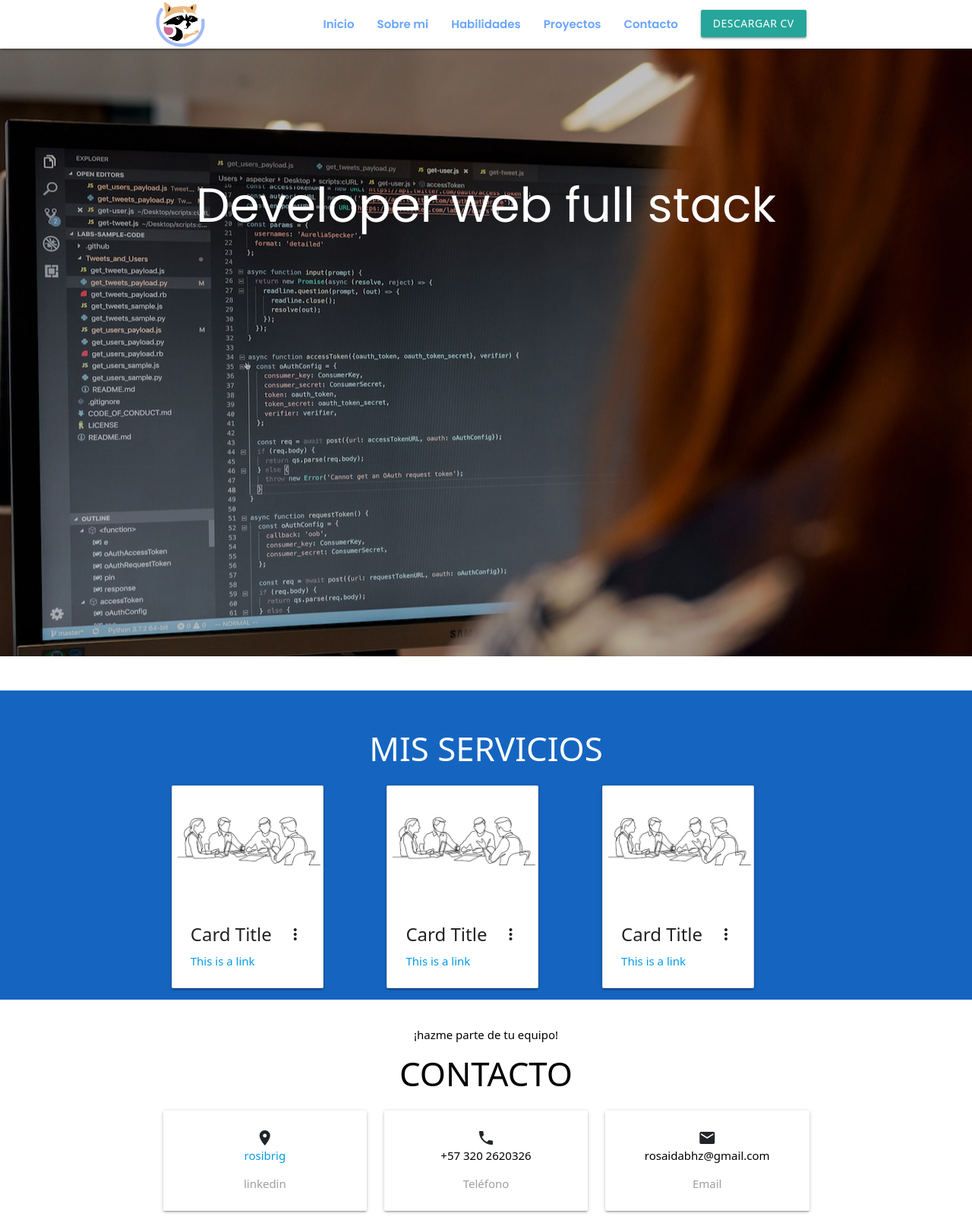
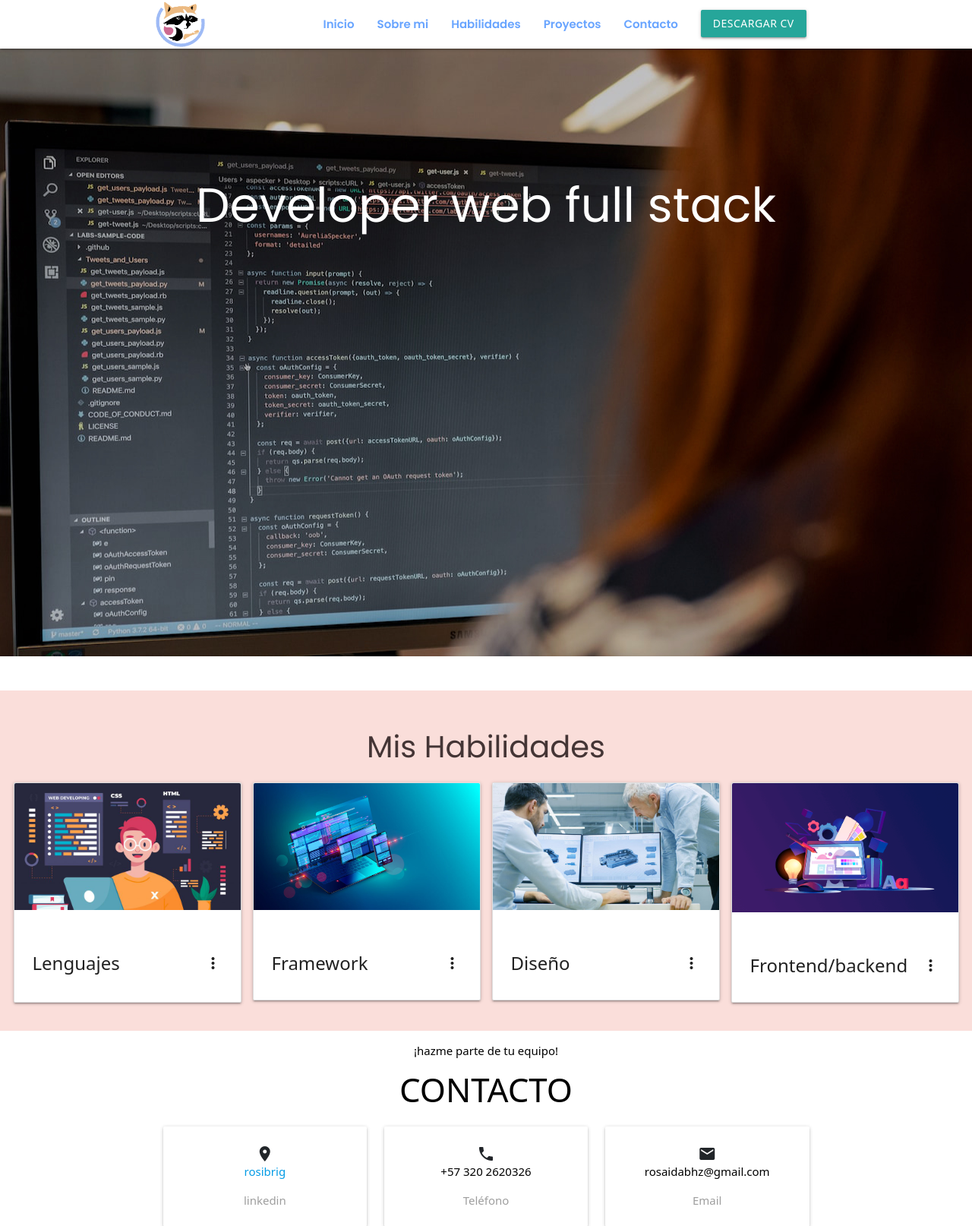
Before and after one commit to Rosaidabhz/django-porfolio-simple, a Django app: template portfolio/templates/layout.html in a window 1280 px wide. Shown: the top 1614 px of the page at 76% size. Run offline with Django 3.2, Linux system fonts and the light colour scheme; the template is opened without the code that fills it, so the values that code supplies are empty; some libraries are stand-ins or nearby versions.

Commit message:
imagenes

```diff
--- a/portfolio/static/main.css
+++ b/portfolio/static/main.css
@@ -107,7 +107,7 @@ h2,p,h3{
   color: rgb(68, 53, 53);
   font-family: 'poppins';
   font-weight: 500px;
-  font-size: 30px;
+  font-size: 40px;
 }
 .card{
   width: 200px;
@@ -136,6 +136,26 @@ text-transform: lowercase;
   font-weight: 600;
   color: #69a5ff;
 
+}
+.text-service{
+  color: rgb(68, 53, 53);
+  font-family: 'poppins';
+  font-weight: 500px;
+  font-size: 40px;
+}
+.service{
+  background-color: rgb(250, 222, 218);
+  justify-content: center;
+  flex-direction: column;
+}
+.container-service{
+  display: grid;
+  grid-template-columns: repeat(auto-fit, minmax(300px, auto));
+  justify-content: center;
+  gap:1rem;
+}
+.card{
+  width: 300px;
 }
 @media only screen and (max-width : 992px) {
   .girl-icon{
--- a/portfolio/templates/home.html
+++ b/portfolio/templates/home.html
@@ -13,7 +13,7 @@
 
   <div class="col-md-8 my-auto p-4">
     <h1 class="saludo" >Hola soy <strong>Rosaida Hernandez</strong></h1>
-    <h3 class="especialidad">Desarollador <strong  class="especialidad-1">web Full-stack</strong></h3>
+    <h3 class="especialidad">Developer <strong  class="especialidad-1">web Full-stack</strong></h3>
     <p class="text-fisrt"  >Me encargo de crear y mantener sitios web y aplicaciones web. Programar y escribir código en lenguajes de programación como HTML, CSS, JavaScript, Typescript y otros para crear páginas web atractivas y funcionales. Me especializo creación de todos los ámbitos del diseño de páginas web, incluyendo diseño personalizado, desarrollo de portales web.</p>
     <a class="btn btn-primary btn-lg rounded-0 my-3" href="{% static 'static/portfolio/cv.pdf' %}">Descarga mi CV</a>
   </div>
--- a/portfolio/templates/layout.html
+++ b/portfolio/templates/layout.html
@@ -52,37 +52,34 @@
     {% endblock %}
   </div>
  <!-- MIS SERVICIOS -->
- <div class="block blue darken-3">
+<div  id="habilidades" class="service">
   <br>
-  <h3 class="white-text center">MIS SERVICIOS</h3>
-  <div class="row container">
-    <div class="col s12 m4">
+  <h3 class="text-service center">Mis Habilidades</h3>
+  <div class="container-service">
       <div class="card hoverable">
         <div class="card-image waves-effect waves-block waves-light">
-          <img class="activator" src="static/portfolio/images/card-work.jpg">
+          <img class="activator" src="static/portfolio/images/1.jpg">
         </div>
         <div class="card-content">
-          <span class="card-title activator grey-text text-darken-4">Card Title<i class="material-icons right">more_vert</i></span>
-          <p><a href="#">This is a link</a></p>
+          <span class="card-title activator grey-text text-darken-4">Lenguajes<i class="material-icons right">more_vert</i></span>
         </div>
         <div class="card-reveal">
-          <span class="card-title grey-text text-darken-4">Card Title<i class="material-icons right">close</i></span>
-          <p>Here is some more information about this product that is only revealed once clicked on.</p>
-        </div>
+          <span class="card-title grey-text text-darken-4">Habilidades en:<i class="material-icons right">close</i></span>
+          <p>De etiquetas: HTML<br> De diseño: SCSS<br> De programacion: JS, TYPESCRIPT, PYTHON.<br>
+            Te ofrezco un sitio web moderno y listo para dispositivos móviles que ayudará a su comercialización.</p>
         </div>
       </div>
     <div class="col s12 m4">
       <div class="card hoverable">
         <div class="card-image waves-effect waves-block waves-light">
-          <img class="activator" src="static/portfolio/images/card-work.jpg">
+          <img class="activator" src="static/portfolio/images/framework.jpg">
         </div>
         <div class="card-content">
-          <span class="card-title activator grey-text text-darken-4">Card Title<i class="material-icons right">more_vert</i></span>
-          <p><a href="#">This is a link</a></p>
+          <span class="card-title activator grey-text text-darken-4">Framework<i class="material-icons right">more_vert</i></span>
         </div>
         <div class="card-reveal">
-          <span class="card-title grey-text text-darken-4">Card Title<i class="material-icons right">close</i></span>
-          <p>Here is some more information about this product that is only revealed once clicked on.</p>
+          <span class="card-title grey-text text-darken-4">Habilidades en:<i class="material-icons right">close</i></span>
+          <p>Angular, django, vanilla, react<br> Puedo trabajar sobre estos framework</p>
         </div>
       </div>
     </div>
@@ -90,19 +87,31 @@
     <div class="col s12 m4">
       <div class="card hoverable">
         <div class="card-image waves-effect waves-block waves-light">
-          <img class="activator" src="static/portfolio/images/card-work.jpg">
+          <img class="activator" src="static/portfolio/images/diseño.png">
         </div>
         <div class="card-content">
-          <span class="card-title activator grey-text text-darken-4">Card Title<i class="material-icons right">more_vert</i></span>
-          <p><a href="#">This is a link</a></p>
+          <span class="card-title activator grey-text text-darken-4">Diseño<i class="material-icons right">more_vert</i></span>
         </div>
         <div class="card-reveal">
-          <span class="card-title grey-text text-darken-4">Card Title<i class="material-icons right">close</i></span>
-          <p>Here is some more information about this product that is only revealed once clicked on.</p>
+          <span class="card-title grey-text text-darken-4">Habilidades en:<i class="material-icons right">close</i></span>
+          <p>Figma, Photoshop Cs6, canva<br>Te ofrezco un diseño bien ejecutado y que transmita los valores de la marca, hará que las ventas suban.</p>
         </div>
       </div>
     </div>
+    <div class="card hoverable">
+      <div class="card-image waves-effect waves-block waves-light">
+        <img class="activator" src="static/portfolio/images/programas.png">
       </div>
+      <div class="card-content">
+        <span class="card-title activator grey-text text-darken-4">Frontend/backend<i class="material-icons right">more_vert</i></span>
+      </div>
+      <div class="card-reveal">
+        <span class="card-title grey-text text-darken-4">Full stack<i class="material-icons right">close</i></span>
+        <p>Realizo consultas de ingenieria o de desarrollo web para realizar tu proyecto con diseño web incluido.</p>
+      </div>
+    </div>
+  </div>
+  <br>
 </div>
 
    <!-- contacto  -->
```
Also changed, not shown: portfolio/static/portfolio/images/1.jpg (added), portfolio/static/portfolio/images/Programas.png (added), portfolio/static/portfolio/images/diseño.png (added), portfolio/static/portfolio/images/framework.jpg (added). Lines whose indentation alone changed are shown as unchanged.
